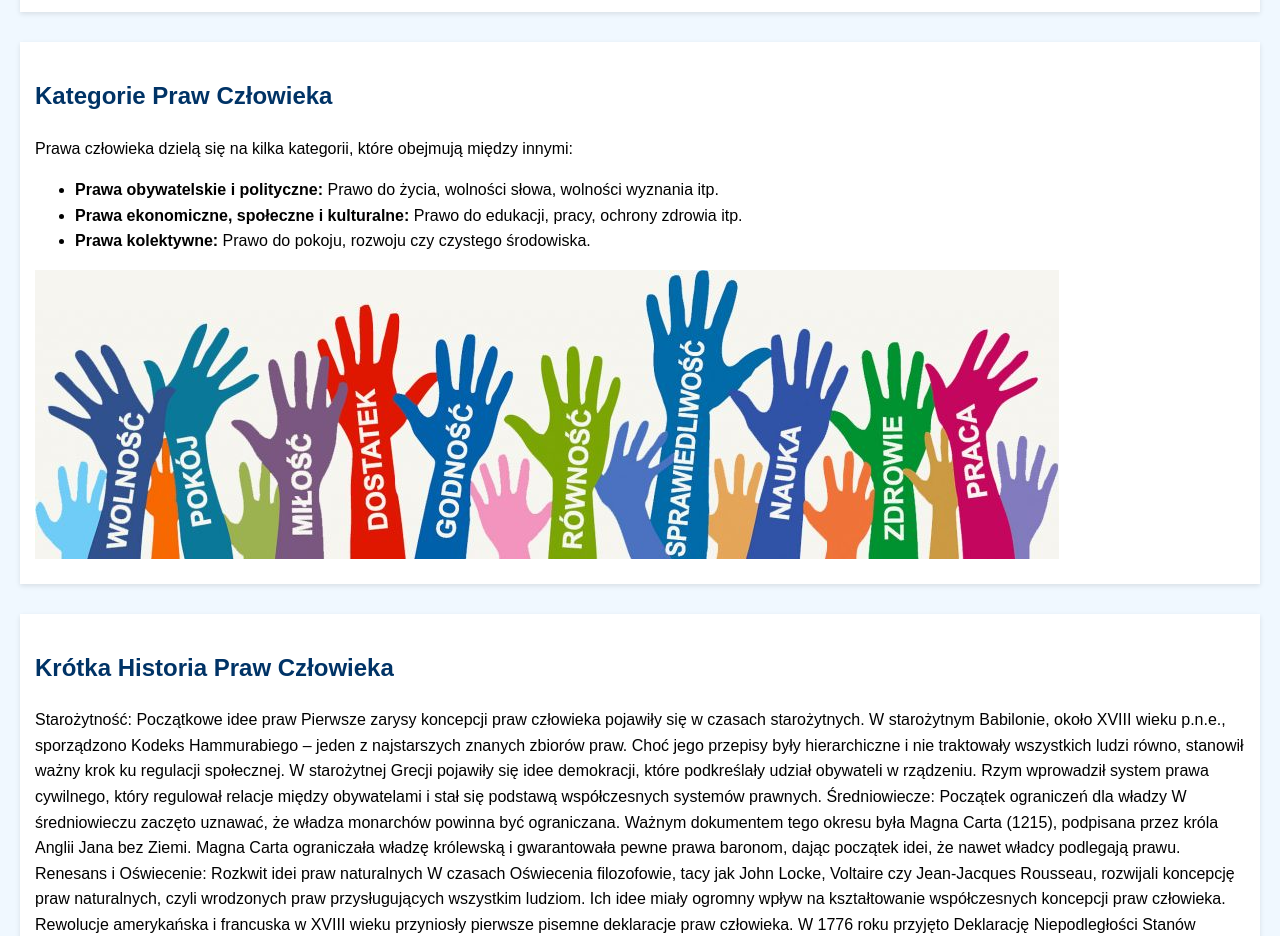
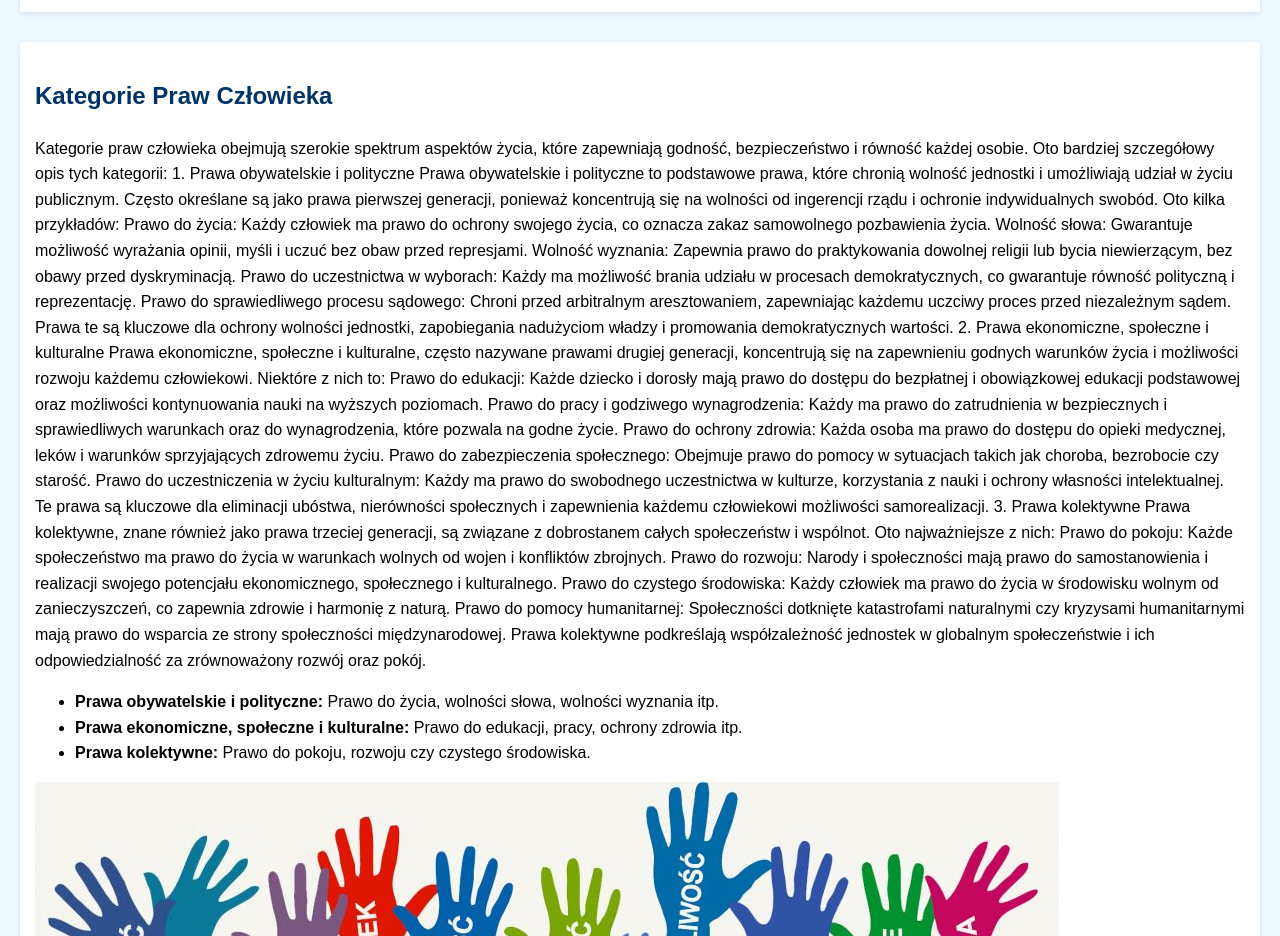
Before and after one commit to Rogalinhooo/Rowtoobjawienieroku, a plain HTML site: page index.html in a window 1280 px wide. Shown: the part 860-1796 px from the top of the page. Drawn offline with Linux system fonts and the light colour scheme.

Commit message:
Update index.html

```diff
--- a/index.html
+++ b/index.html
@@ -90,7 +90,50 @@ Prawa człowieka są zapisane w międzynarodowych dokumentach, takich jak Powsze
         </section>
         <section id="kategorie">
             <h2>Kategorie Praw Człowieka</h2>
-            <p>Prawa człowieka dzielą się na kilka kategorii, które obejmują między innymi:</p>
+            <p>Kategorie praw człowieka obejmują szerokie spektrum aspektów życia, które zapewniają godność, bezpieczeństwo i równość każdej osobie. Oto bardziej szczegółowy opis tych kategorii:
+
+1. Prawa obywatelskie i polityczne
+Prawa obywatelskie i polityczne to podstawowe prawa, które chronią wolność jednostki i umożliwiają udział w życiu publicznym. Często określane są jako prawa pierwszej generacji, ponieważ koncentrują się na wolności od ingerencji rządu i ochronie indywidualnych swobód. Oto kilka przykładów:
+
+Prawo do życia: Każdy człowiek ma prawo do ochrony swojego życia, co oznacza zakaz samowolnego pozbawienia życia.
+
+Wolność słowa: Gwarantuje możliwość wyrażania opinii, myśli i uczuć bez obaw przed represjami.
+
+Wolność wyznania: Zapewnia prawo do praktykowania dowolnej religii lub bycia niewierzącym, bez obawy przed dyskryminacją.
+
+Prawo do uczestnictwa w wyborach: Każdy ma możliwość brania udziału w procesach demokratycznych, co gwarantuje równość polityczną i reprezentację.
+
+Prawo do sprawiedliwego procesu sądowego: Chroni przed arbitralnym aresztowaniem, zapewniając każdemu uczciwy proces przed niezależnym sądem.
+
+Prawa te są kluczowe dla ochrony wolności jednostki, zapobiegania nadużyciom władzy i promowania demokratycznych wartości.
+
+2. Prawa ekonomiczne, społeczne i kulturalne
+Prawa ekonomiczne, społeczne i kulturalne, często nazywane prawami drugiej generacji, koncentrują się na zapewnieniu godnych warunków życia i możliwości rozwoju każdemu człowiekowi. Niektóre z nich to:
+
+Prawo do edukacji: Każde dziecko i dorosły mają prawo do dostępu do bezpłatnej i obowiązkowej edukacji podstawowej oraz możliwości kontynuowania nauki na wyższych poziomach.
+
+Prawo do pracy i godziwego wynagrodzenia: Każdy ma prawo do zatrudnienia w bezpiecznych i sprawiedliwych warunkach oraz do wynagrodzenia, które pozwala na godne życie.
+
+Prawo do ochrony zdrowia: Każda osoba ma prawo do dostępu do opieki medycznej, leków i warunków sprzyjających zdrowemu życiu.
+
+Prawo do zabezpieczenia społecznego: Obejmuje prawo do pomocy w sytuacjach takich jak choroba, bezrobocie czy starość.
+
+Prawo do uczestniczenia w życiu kulturalnym: Każdy ma prawo do swobodnego uczestnictwa w kulturze, korzystania z nauki i ochrony własności intelektualnej.
+
+Te prawa są kluczowe dla eliminacji ubóstwa, nierówności społecznych i zapewnienia każdemu człowiekowi możliwości samorealizacji.
+
+3. Prawa kolektywne
+Prawa kolektywne, znane również jako prawa trzeciej generacji, są związane z dobrostanem całych społeczeństw i wspólnot. Oto najważniejsze z nich:
+
+Prawo do pokoju: Każde społeczeństwo ma prawo do życia w warunkach wolnych od wojen i konfliktów zbrojnych.
+
+Prawo do rozwoju: Narody i społeczności mają prawo do samostanowienia i realizacji swojego potencjału ekonomicznego, społecznego i kulturalnego.
+
+Prawo do czystego środowiska: Każdy człowiek ma prawo do życia w środowisku wolnym od zanieczyszczeń, co zapewnia zdrowie i harmonię z naturą.
+
+Prawo do pomocy humanitarnej: Społeczności dotknięte katastrofami naturalnymi czy kryzysami humanitarnymi mają prawo do wsparcia ze strony społeczności międzynarodowej.
+
+Prawa kolektywne podkreślają współzależność jednostek w globalnym społeczeństwie i ich odpowiedzialność za zrównoważony rozwój oraz pokój.</p>
             <ul>
                 <li><strong>Prawa obywatelskie i polityczne:</strong> Prawo do życia, wolności słowa, wolności wyznania itp.</li>
                 <li><strong>Prawa ekonomiczne, społeczne i kulturalne:</strong> Prawo do edukacji, pracy, ochrony zdrowia itp.</li>
```
